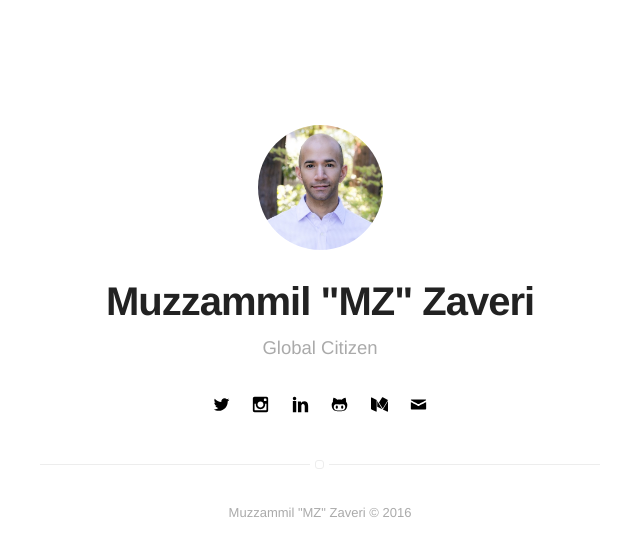
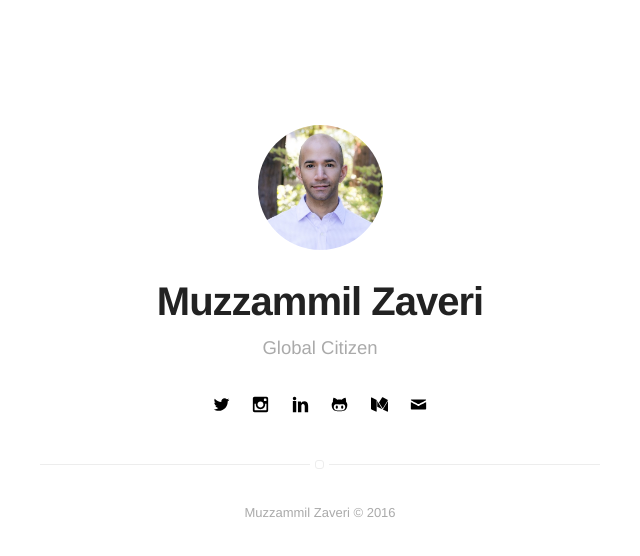
Before and after one commit to zaveri/zaveri.github.io, a Jekyll site: the page built from index.html, in a window 1280 px wide. Shown: the top 556 px of the page, without its empty margins (320-960 px from the left). Built offline with Jekyll 4.4.1, drawn with Linux system fonts in a browser that asks for light colours.

Commit message:
initials

```diff
--- a/_config.yml
+++ b/_config.yml
@@ -1,5 +1,5 @@
 # main text of home
-name: Muzzammil "MZ" Zaveri
+name: Muzzammil Zaveri
 bio: Global Citizen
 
 # twitter summary info
```
